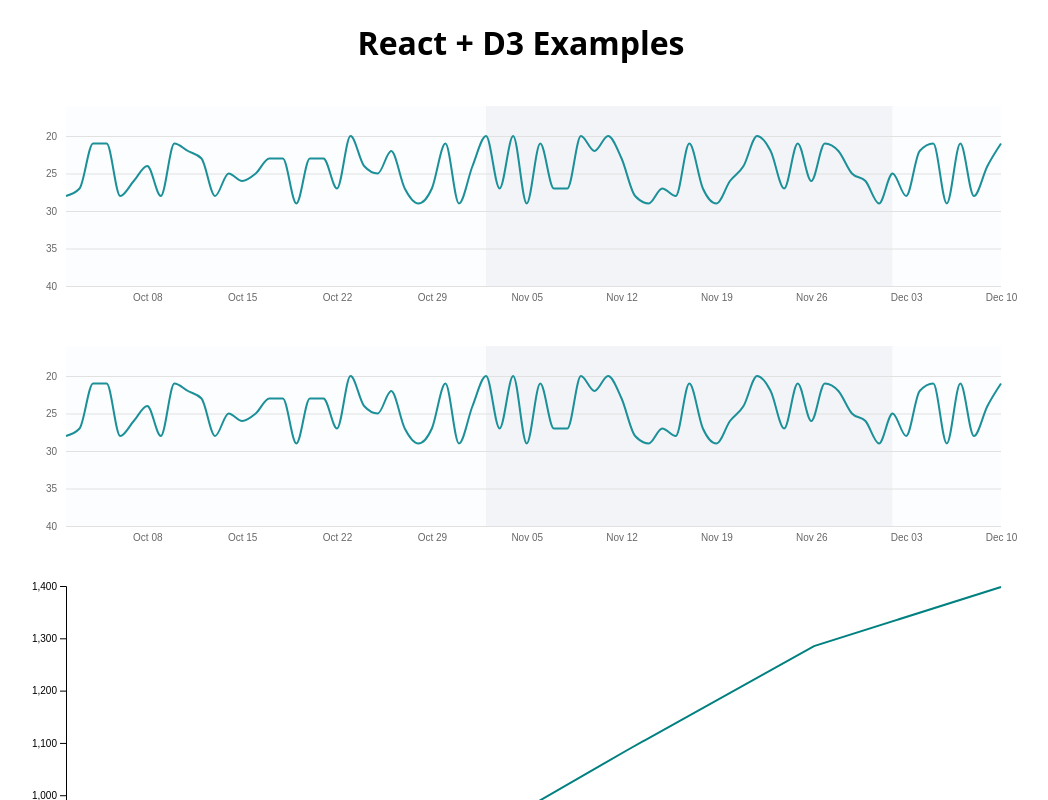
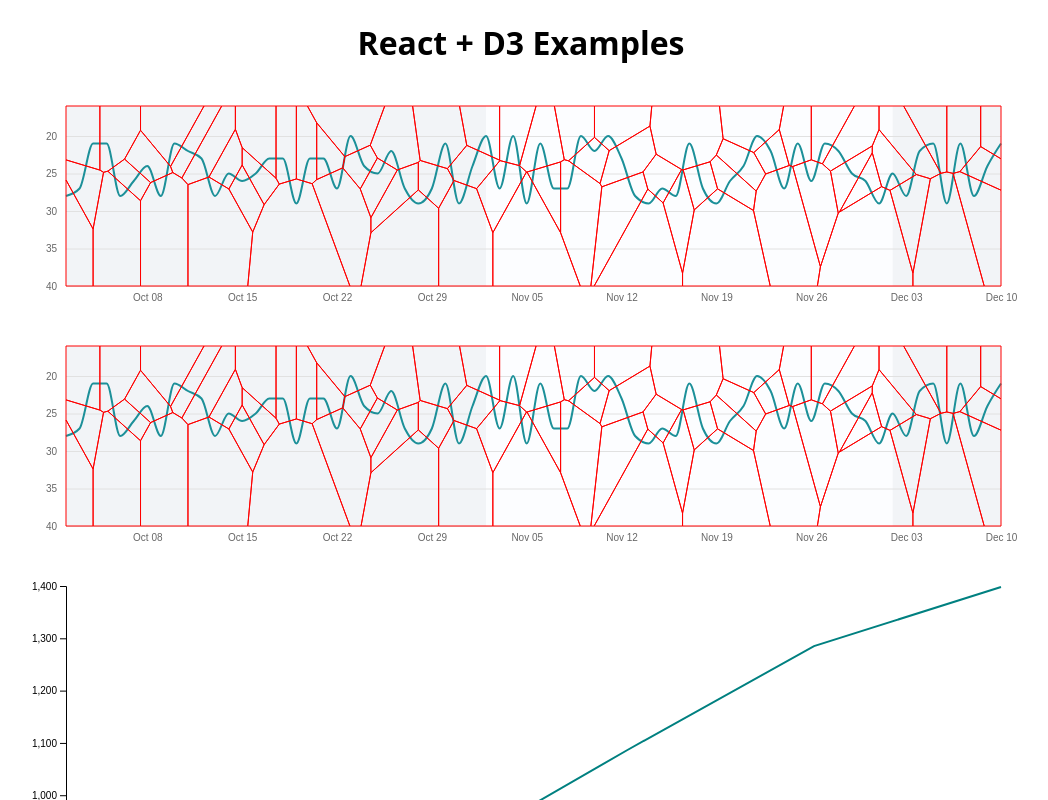
Before and after one commit to chooblarin/react-d3-example, a React (Vite) app: page / in a window 1280 px wide. Shown: the top 800 px of the page, without its empty margins (119-1167 px from the left). Built offline with nearby package versions, Linux system fonts and the light colour scheme.

Commit message:
Add d3-delaunay

```diff
--- a/package.json
+++ b/package.json
@@ -25,6 +25,7 @@
   "dependencies": {
     "d3-array": "^2.0.2",
     "d3-axis": "^1.0.12",
+    "d3-delaunay": "^4.1.5",
     "d3-scale": "^2.1.2",
     "d3-selection": "^1.3.2",
     "d3-shape": "^1.2.2",
@@ -37,6 +38,7 @@
     "@babel/core": "^7.2.0",
     "@types/d3-array": "^1.2.4",
     "@types/d3-axis": "^1.0.11",
+    "@types/d3-delaunay": "^4.1.0",
     "@types/d3-scale": "^2.0.2",
     "@types/d3-shape": "^1.2.6",
     "@types/react": "^16.7.13",
--- a/src/components/DailyRankChart.tsx
+++ b/src/components/DailyRankChart.tsx
@@ -4,6 +4,7 @@ import { min, max } from "d3-array";
 import { line, curveMonotoneX } from "d3-shape";
 import { select } from "d3-selection";
 import { axisBottom, axisLeft } from "d3-axis";
+import { Delaunay } from "d3-delaunay";
 
 import { InjectedProps } from "./withMeasureAndRender";
 import { DailyRank } from "../models/ranking-data";
@@ -117,12 +118,21 @@ function DailyRankChart({
     // create month-background rect
     const bgRects = monthBackgroundRects(start, end, x, h);
 
+    const points = data.map(({ day, rank }) => {
+      return [x(day), y(rank)];
+    });
+    const delaunay = Delaunay.from(points);
+    const voronoi = delaunay.voronoi([0, 0, w, h]);
+    const cellPolygons = voronoi.cellPolygons();
+
     return (
       <svg width={width} height={height}>
         <g transform={`translate(${margin.left}, ${margin.top})`}>
-          {bgRects.map((d, i) => (
-            <path key={`${i}`} className={i % 2 === 0 ? "even" : "odd"} d={d} />
-          ))}
+          <g className="month-bg">
+            {bgRects.map((d, i) => (
+              <path key={`${i}`} d={d} />
+            ))}
+          </g>
           <g
             className="grid h-grid"
             ref={node => {
@@ -158,6 +168,14 @@ function DailyRankChart({
             }}
           />
           <path className="line" d={valueLine(data as any) || ``} />
+          <g className="voronoi">
+            {Array.from(cellPolygons).map((polygon, i) => {
+              const pathData = `M${polygon
+                .map(([x, y]) => `${x},${y}`)
+                .join("L")}Z`;
+              return <path d={pathData} key={`${i}`} />;
+            })}
+          </g>
         </g>
         <style jsx>
           {`
@@ -169,13 +187,17 @@ function DailyRankChart({
             .axis {
               color: #676767;
             }
-            .even {
+            .month-bg path:nth-child(even) {
               fill: #fcfdff;
               stroke: none;
             }
-            .odd {
+            .month-bg path:nth-child(odd) {
               fill: #f2f4f7;
               stroke: none;
+            }
+            .voronoi {
+              fill: none;
+              stroke: red;
             }
           `}
         </style>
```
Also changed, not shown: 1 other file (tests, documents, lock files or other folders).
